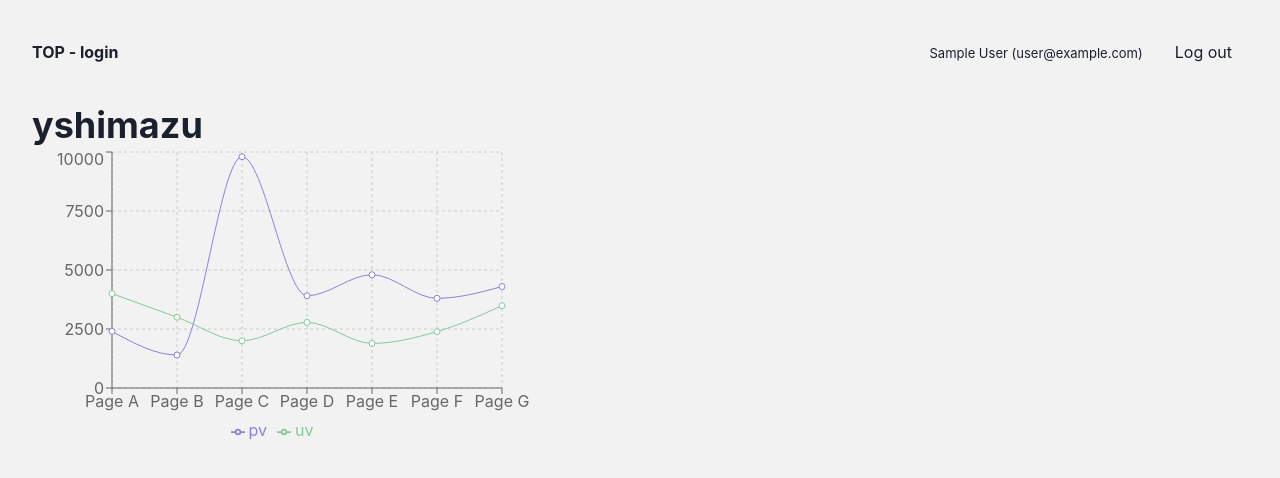
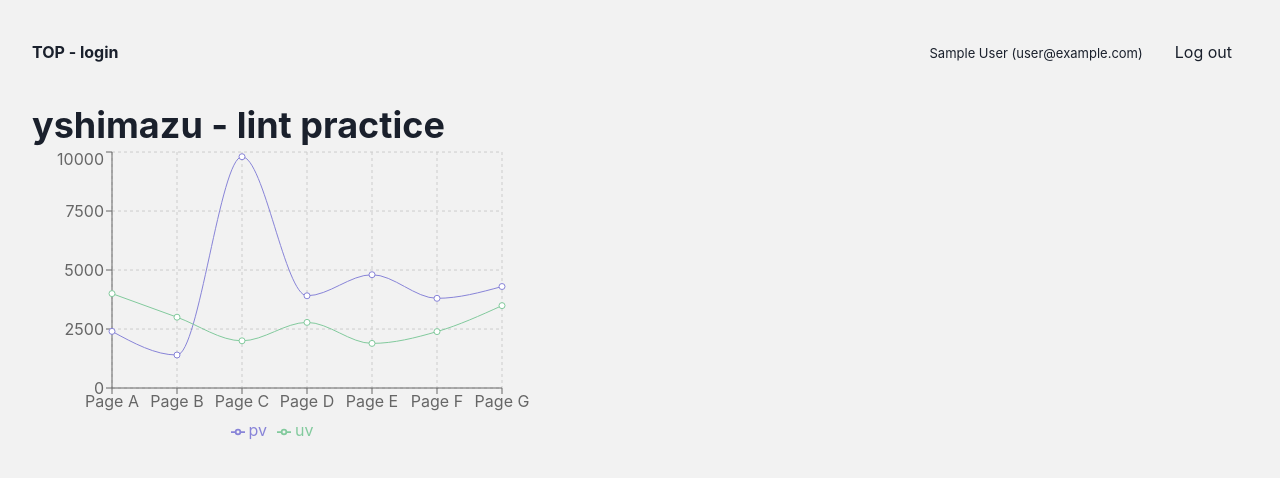
Before and after one commit to yshima42/42feedback-migration, a Next.js app: page /yshimazu in a window 1280 px wide. Shown: the top 478 px of the page. Built offline with nearby package versions, Linux system fonts and the light colour scheme; no server answers; sample sign-in values are in the browser's storage.

Commit message:
test: lint試し

```diff
--- a/src/pages/yshimazu.tsx
+++ b/src/pages/yshimazu.tsx
@@ -5,7 +5,7 @@ import { Heading } from "@chakra-ui/react";
 const YshimzuPage = () => {
   return (
     <Layout>
-      <Heading>yshimazu</Heading>
+      <Heading>yshimazu - lint practice</Heading>
       <LineChartSample />
     </Layout>
   );
```
